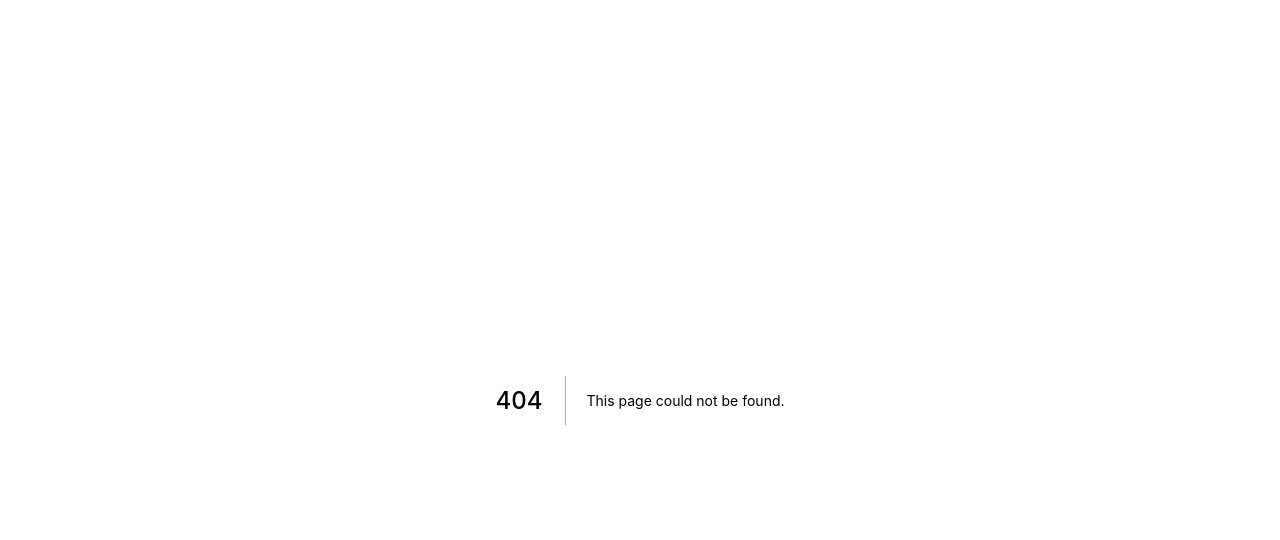
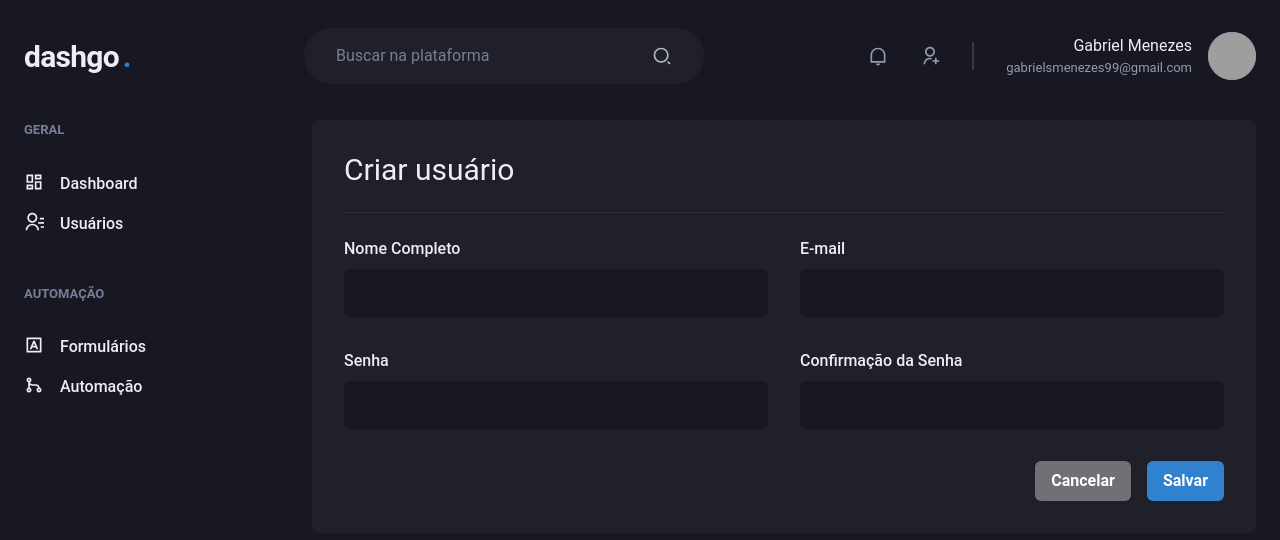
Before and after one commit to mnzsss/ignite-dashgo, a Next.js app: page /users/create in a window 1280 px wide. Before the commit this address had no page. Shown: the top 540 px of the page. Built offline with nearby package versions, Linux system fonts and the light colour scheme; grey boxes are pictures that could not be loaded.

Commit message:
chore: create user page

```diff
--- /dev/null
+++ b/src/pages/users/create.tsx
@@ -0,0 +1,54 @@
+import {
+  Heading,
+  Box,
+  Flex,
+  Divider,
+  VStack,
+  SimpleGrid,
+  HStack,
+  Button
+} from '@chakra-ui/react'
+
+import { Header, Input, Sidebar } from '@components'
+
+export default function CreateUser() {
+  return (
+    <Box>
+      <Header />
+
+      <Flex w="100%" my="6" maxW={1480} mx="auto" px="6">
+        <Sidebar />
+
+        <Box flex="1" borderRadius={8} bg="gray.800" p="8">
+          <Heading size="lg" fontWeight="normal">
+            Criar usuário
+          </Heading>
+
+          <Divider my="6" borderColor="gray.700" />
+
+          <VStack spacing="8">
+            <SimpleGrid minChildWidth="240px" spacing="8" w="100%">
+              <Input name="name" label="Nome Completo" />
+              <Input name="email" type="email" label="E-mail" />
+            </SimpleGrid>
+
+            <SimpleGrid minChildWidth="240px" spacing="8" w="100%">
+              <Input name="password" type="password" label="Senha" />
+              <Input
+                name="password_confirmation"
+                type="password"
+                label="Confirmação da Senha"
+              />
+            </SimpleGrid>
+          </VStack>
+          <Flex mt="8" justify="flex-end">
+            <HStack spacing="4">
+              <Button colorScheme="whiteAlpha">Cancelar</Button>
+              <Button colorScheme="blue">Salvar</Button>
+            </HStack>
+          </Flex>
+        </Box>
+      </Flex>
+    </Box>
+  )
+}
```
